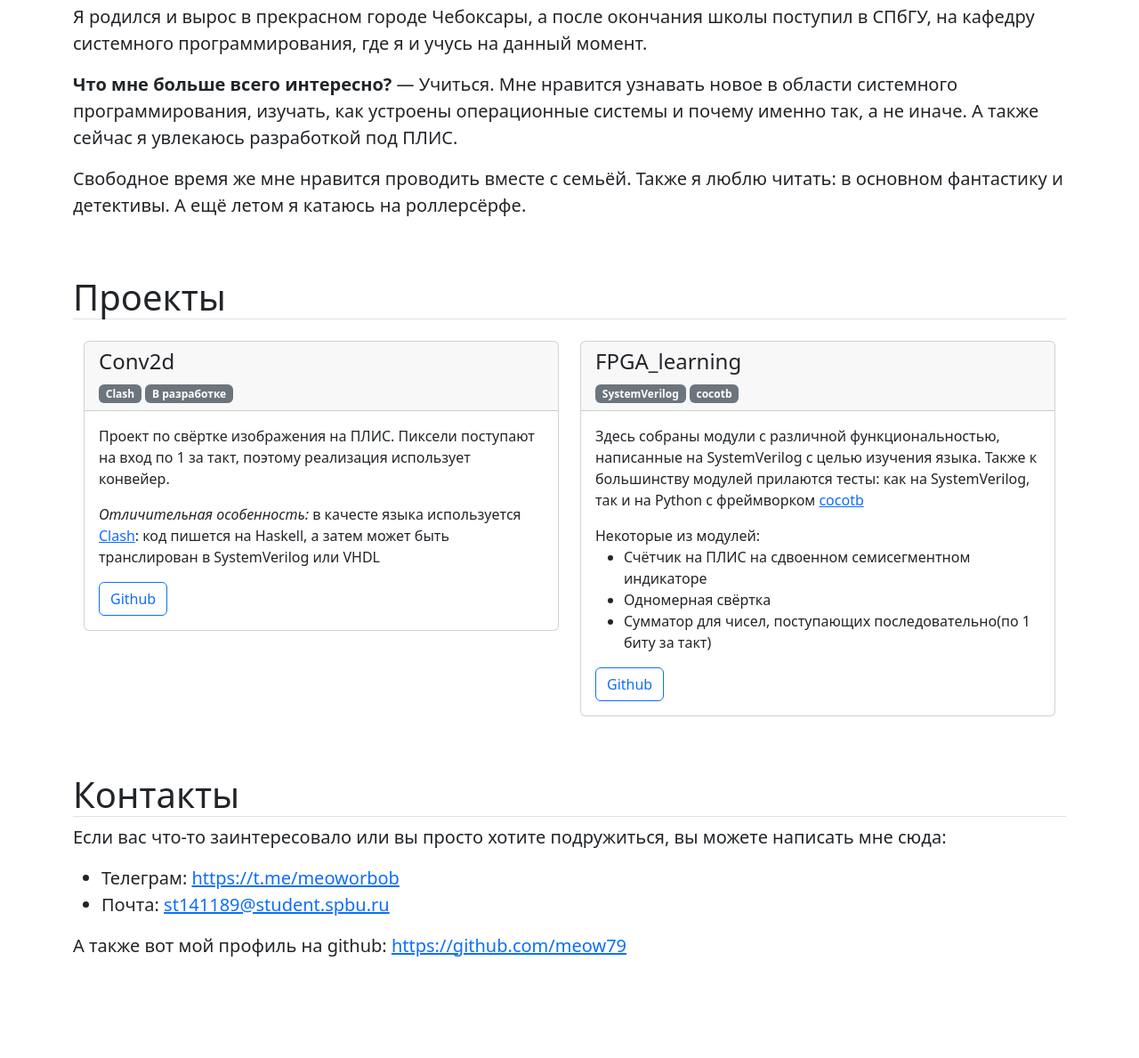
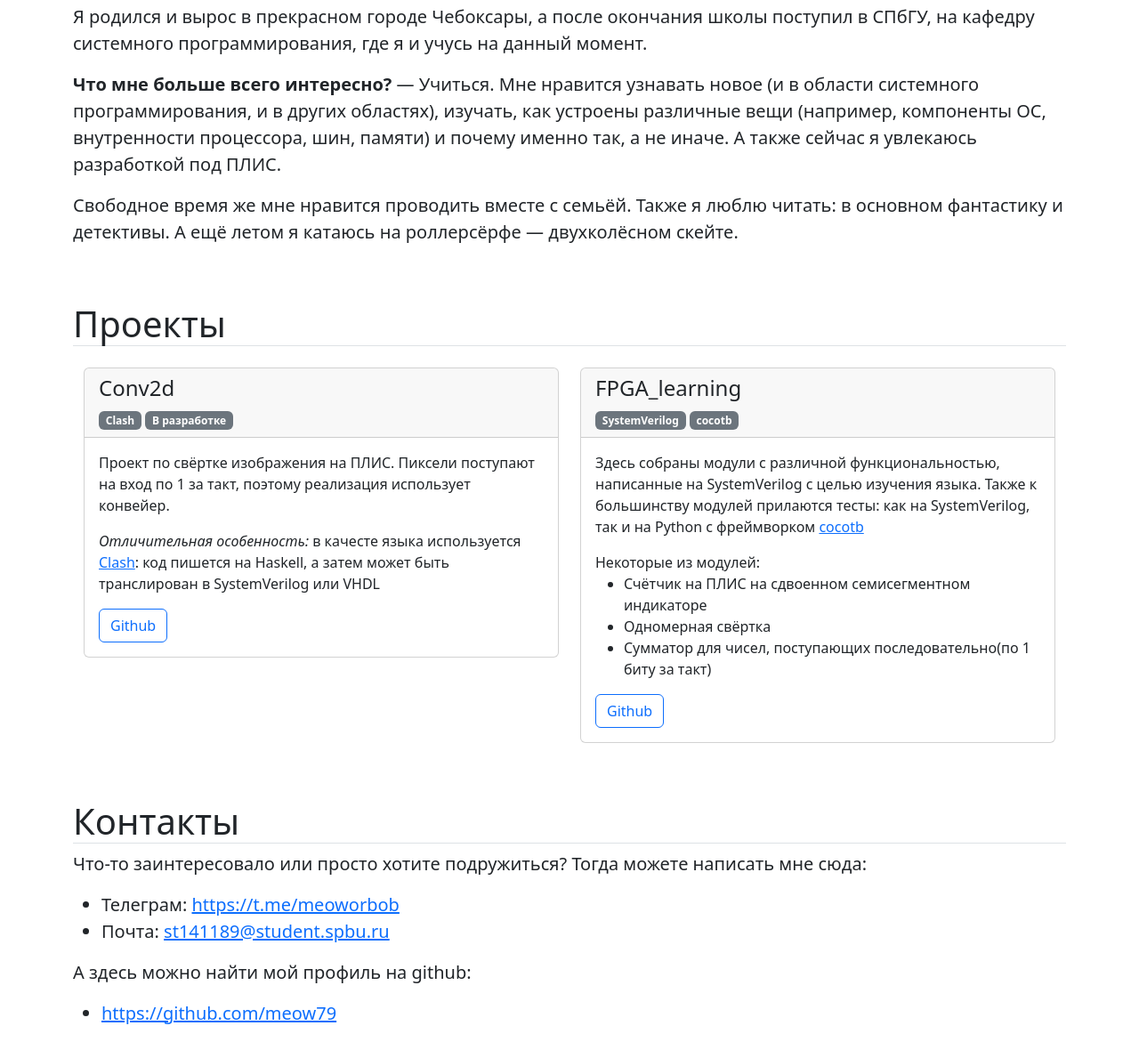
Before and after one commit to meow79/meow79.github.io, a plain HTML site: page index.html in a window 1280 px wide. Shown: the part 597-1786 px from the top of the page at 89% size. Before the commit the page ends 1715 px from the top, so only its background shows below. Drawn offline with nearby package versions, Linux system fonts and the light colour scheme.

Commit message:
refactor: Rewrite some sentences

```diff
--- a/index.html
+++ b/index.html
@@ -78,14 +78,15 @@
         </p>
         <p>
           <strong>Что мне больше всего интересно?</strong> — Учиться. Мне
-          нравится узнавать новое в области системного программирования,
-          изучать, как устроены операционные системы и почему именно так, а не
-          иначе. А также сейчас я увлекаюсь разработкой под ПЛИС.
+          нравится узнавать новое (и в области системного программирования, и в
+          других областях), изучать, как устроены различные вещи (например,
+          компоненты ОС, внутренности процессора, шин, памяти) и почему именно
+          так, а не иначе. А также сейчас я увлекаюсь разработкой под ПЛИС.
         </p>
         <p>
           Свободное время же мне нравится проводить вместе с семьёй. Также я
           люблю читать: в основном фантастику и детективы. А ещё летом я катаюсь
-          на роллерсёрфе.
+          на роллерсёрфе — двухколёсном скейте.
         </p>
       </div>
 
@@ -164,8 +165,8 @@
       <div class="container py-4 fs-5" id="contacts">
         <h1 class="border-bottom">Контакты</h1>
         <p class="lead">
-          Если вас что-то заинтересовало или вы просто хотите подружиться, вы
-          можете написать мне сюда:
+          Что-то заинтересовало или просто хотите подружиться? Тогда можете
+          написать мне сюда:
         </p>
         <ul>
           <li>
@@ -179,10 +180,12 @@
             >
           </li>
         </ul>
-        <p>
-          А также вот мой профиль на github:
-          <a href="https://github.com/meow79">https://github.com/meow79</a>
-        </p>
+        <p>А здесь можно найти мой профиль на github:</p>
+        <ul>
+          <li>
+            <a href="https://github.com/meow79">https://github.com/meow79</a>
+          </li>
+        </ul>
       </div>
     </main>
     <script
```
